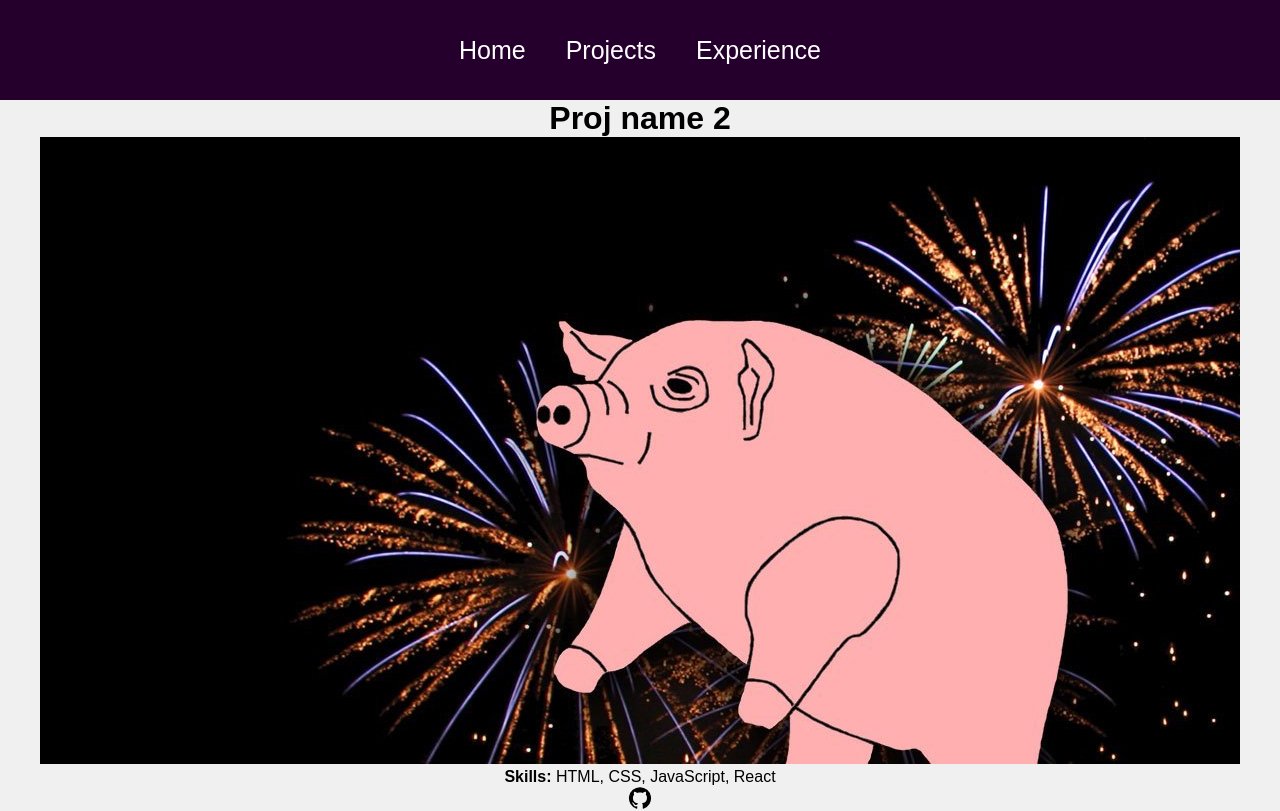
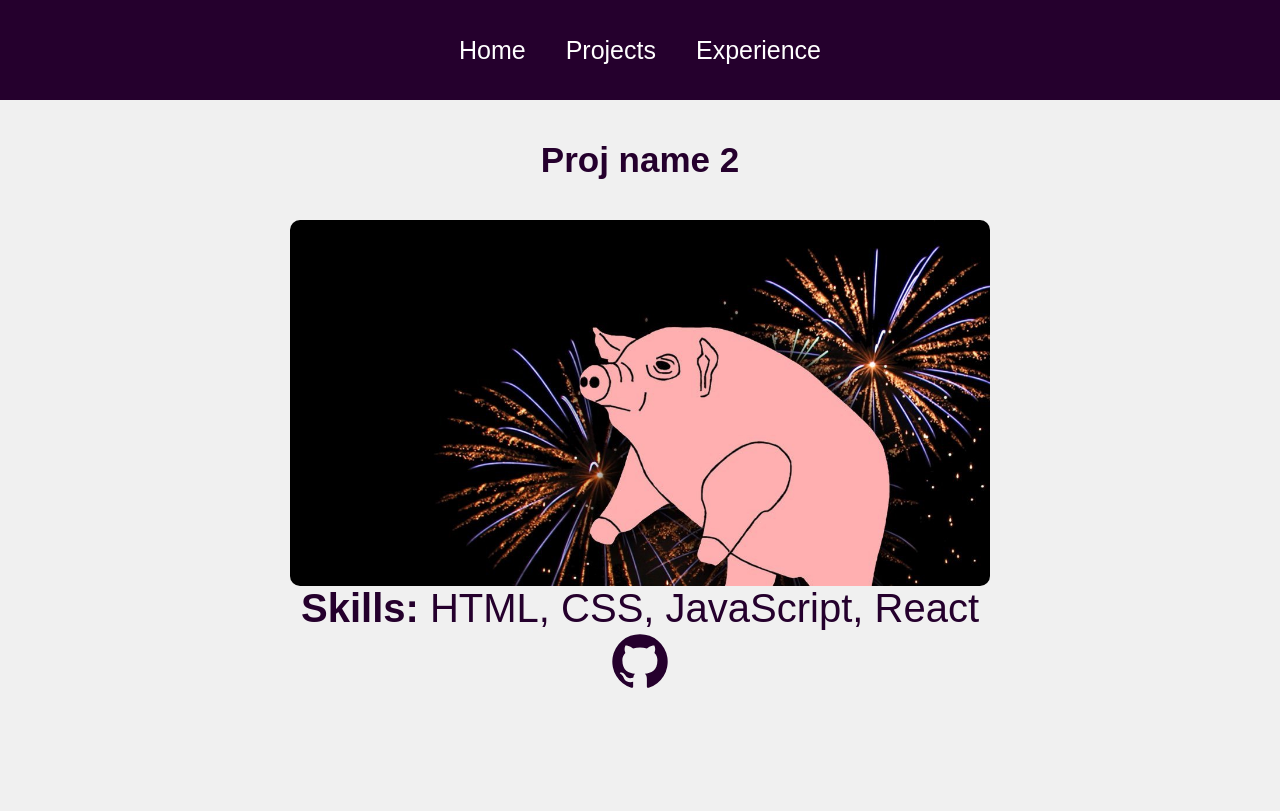
Before and after one commit to SabineZilde/Portfolio-project, a React (Create React App) app: page /project/1 in a window 1280 px wide. Shown: the top 811 px of the page. Built offline with nearby package versions, Linux system fonts and the light colour scheme.

Commit message:
style: ProjectDisplay styling

```diff
--- a/src/pages/ProjectDisplay.jsx
+++ b/src/pages/ProjectDisplay.jsx
@@ -2,6 +2,7 @@ import React from "react";
 import { useParams } from "react-router-dom";
 import { ProjectList } from "../helpers/ProjectList";
 import GitHubIcon from "@mui/icons-material/GitHub";
+import '../styles/ProjectDisplay.css';
 
 function ProjectDisplay() {
   const { id } = useParams();
--- /dev/null
+++ b/src/styles/ProjectDisplay.css
@@ -0,0 +1,28 @@
+.project {
+    width: 100%;
+    /* height: calc(100vh - 100px); */
+    display: flex;
+    justify-content: center;
+    align-items: center;
+    flex-direction: column;
+  }
+
+  .project h1 {
+    margin: 40px 0 40px;
+    color: #25002d;
+    font-size: 35px;
+  }
+  .project img {
+    width: 700px;
+    border-radius: 10px;
+  }
+
+  .project p {
+    font-size: 40px;
+    color: #25002d;
+  }
+
+  .project svg {
+    font-size: 60px;
+    color: #25002d;
+  }
--- a/src/styles/Projects.css
+++ b/src/styles/Projects.css
@@ -1,4 +1,5 @@
 .projects {
+    margin-top: 40px;
     width: 100%;
     height: auto;
     display: flex;
@@ -9,7 +10,7 @@
 
 .projects .projectTitle {
     text-align: center;
-    color: #3e497a;
+    color: #25002d;
     font-size: 60px;
     font-weight: bolder;
 }
```
